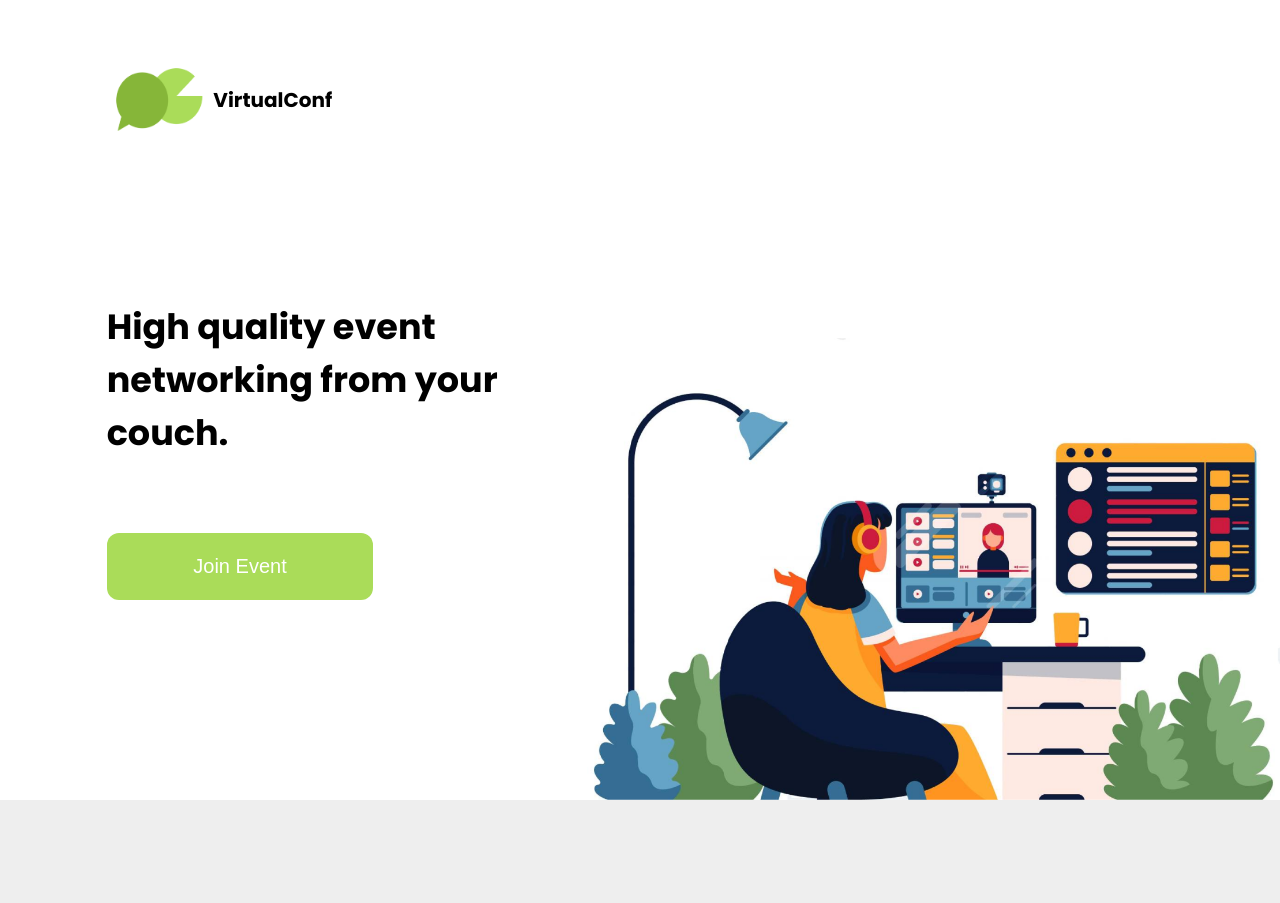
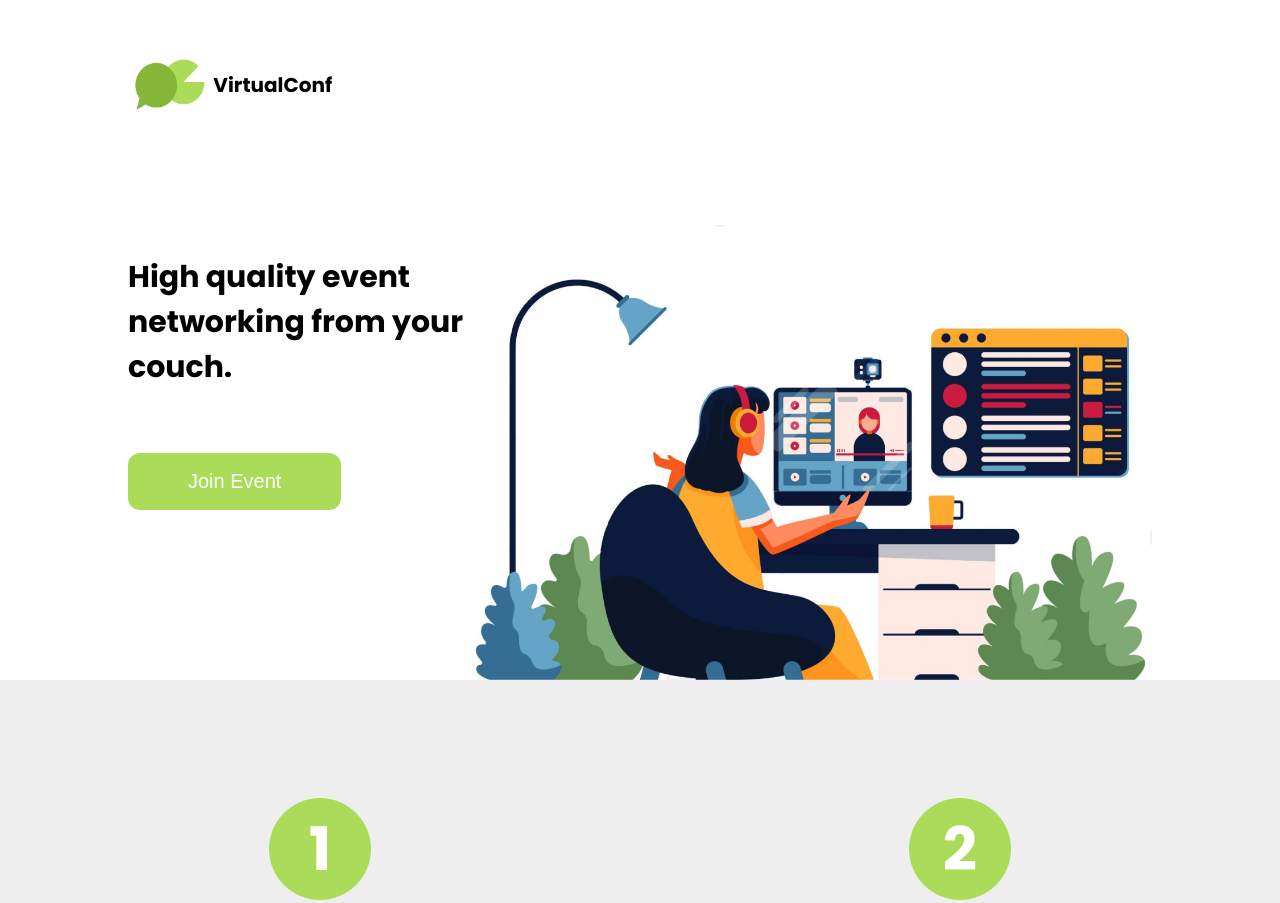
Before and after one commit to jfoster91/virtualConf, a website: page index.html in a window 1280 px wide. Shown: the top 903 px of the page. Drawn offline with Linux system fonts and the light colour scheme.

Commit message:
Rejigging media queries

```diff
--- a/sass/_header.scss
+++ b/sass/_header.scss
@@ -16,7 +16,7 @@
 
     &__img {
         max-width: 100%;
-        height: auto;
+        max-height: 100%;
         justify-self: center;
 
         @media (min-height: 1000px) {
@@ -100,12 +100,12 @@
 
 .header-backdrop-div {
     grid-column: 1 / 12;
-    grid-row: 9 / 13;
+    grid-row: 8 / 13;
     display: inline-grid;
 
     &-img {
         max-width: 100%;
-        height: auto;
+        max-height: 100%;
         align-self: end;
         justify-self: center;
         overflow: hidden;
@@ -126,6 +126,9 @@
         @media (min-width: 1000px) {
             grid-template-rows: repeat(24, 1fr);
             grid-template-columns: repeat(24, 1fr);
+            padding-left: 10%;
+            padding-right: 10%;
+            height: 85vh;
         }
     }
 
@@ -142,7 +145,7 @@
 
         @media (min-width: 1000px) {
             grid-row: 2 / 6;
-            grid-column: 3 / 5;
+            grid-column: 1 / 3;   //$
 
             &__img {
                 max-width: 100%;
@@ -161,7 +164,7 @@
 
         @media (min-width: 1000px) {
             grid-row: 2 / 6;
-            grid-column: 5 / 9;
+            grid-column: 3 / 7;  // $
             align-self: center;
             font-size: 20px;
             margin: 0;
@@ -177,16 +180,16 @@
         margin: 0;
 
         @media (min-width: 1000px) {
-            grid-column: 3 / 11;
-            grid-row: 10 / 16;
+            grid-column: 1 / 10;   // &
+            grid-row: 10 / 17;
             text-align: left;
-            font-size: 35px;
+            font-size: 30px;
             font-weight: bold;
         }
 
         @media (min-width: 1350px) {
             font-size: 40px;
-            grid-column: 3 / 13;
+            grid-column: 1 / 11;  // $
             grid-row: 11 / 17;
             padding-left: 10px;;
         }
@@ -203,12 +206,12 @@
 
         @media (min-width: 1000px) {
             grid-row: 17 / 19;
-            grid-column: 3 / 8;
+            grid-column: 1 / 6;   // %
             font-size: 20px
         }
 
         @media (min-width: 1350px) {
-            grid-row: 18 / 20;
+            grid-row: 19 / 21;
         }
 
     }
@@ -218,8 +221,8 @@
 
         @media (min-width: 1000px) {
             display: inline-grid;
-            grid-column: 11 / 25;
-            grid-row: 6 / 25;
+            grid-column: 10 / 25;
+            grid-row: 5 / 25;
 
             &-img {
                 max-width: 100%;
@@ -230,8 +233,8 @@
         }
 
         @media (min-width: 1200px) {
-            grid-column: 12 / 25;
-            grid-row: 6 / 25;
+            grid-column: 9 / 25;
+            grid-row: 5 / 25;
         }
 
         @media (min-width: 1350px) {
```
Also changed, not shown: css/style.css.
